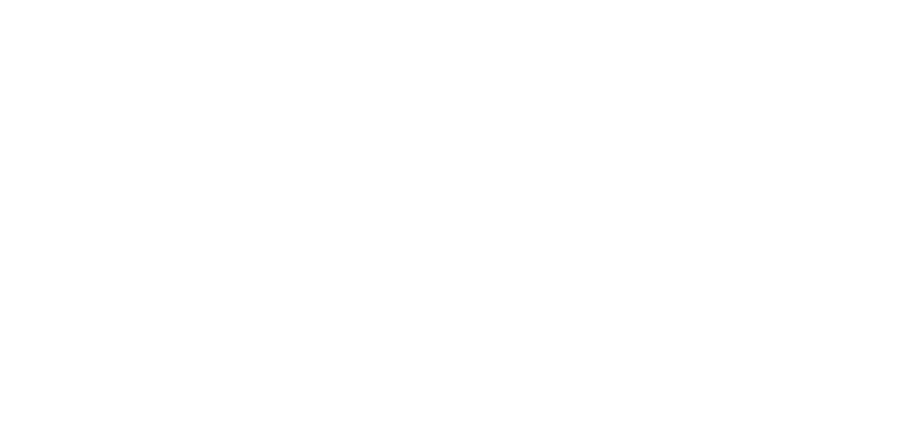
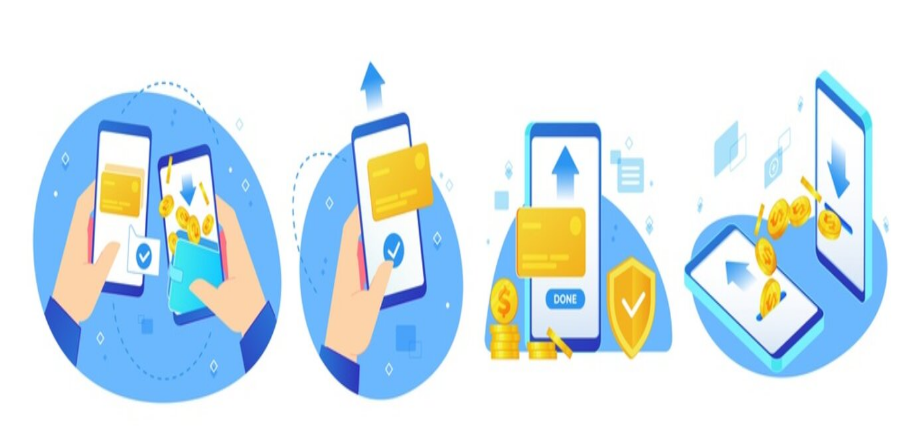
Before and after one commit to priyansi032005/Cashpal-money-tranfer-website-22CS006_22CS012, a React (Create React App) app in the folder frontend/: page /display in a window 1280 px wide. Before the commit this address had no page. Shown: the part 178-622 px from the top of the page, without its empty margins (229-1149 px from the left). Built offline with nearby package versions, Linux system fonts and the light colour scheme.

Commit message:
main imge

```diff
--- a/frontend/src/App.js
+++ b/frontend/src/App.js
@@ -6,6 +6,7 @@
 import Aboutus from "./pages/Aboutus/Aboutus";
 import Contact from "./pages/Contact/Contact";
 import Service from "./pages/Service/Service";
+import Display from "./pages/Display/Display";
 
 function App() {
   return (
@@ -17,6 +18,7 @@
         <Route path="/aboutus" element={<Aboutus />} />
         <Route path="/contact" element={<Contact />} />
         <Route path="/service" element={<Service />} />
+        <Route path="/display" element={<Display />} />
       </Routes>
     </div>
   );
--- a/frontend/src/pages/Aboutus/Aboutus.css
+++ b/frontend/src/pages/Aboutus/Aboutus.css
@@ -22,7 +22,7 @@
 }
 
 .about-us-content h2 {
-  color: #a0a0a0;
+  color: #000000;
   font-size: 24px;
   margin-bottom: 10px;
 }
--- a/frontend/src/pages/Aboutus/Aboutus.js
+++ b/frontend/src/pages/Aboutus/Aboutus.js
@@ -1,6 +1,6 @@
 import React from "react";
 import "./Aboutus.css";
-import main from "../../images/main.jpg";
+import main from "../../images/img2.jpg";
 const AboutUs = () => {
   return (
     <>
@@ -9,7 +9,9 @@
           <img src={main} />
         </div>
         <div className="about-us-content">
-          <h2>About us</h2>
+          <h2>
+            <b>About us</b>
+          </h2>
           <h3>We provide all types of recharge services</h3>
           <p>
             Our mobile recharge either prepaid or postpaid is just a click away
--- /dev/null
+++ b/frontend/src/pages/Display/Display.css
@@ -0,0 +1,50 @@
+.slider-container {
+  width: 300px;
+  margin: 20px auto;
+  text-align: center;
+}
+
+.slider {
+  width: 100%;
+  -webkit-appearance: none;
+  appearance: none;
+  height: 5px;
+  background: #ddd;
+  outline: none;
+  opacity: 0.7;
+  transition: opacity 0.2s;
+}
+
+.slider:hover {
+  opacity: 1;
+}
+
+.slider::-webkit-slider-thumb {
+  -webkit-appearance: none;
+  appearance: none;
+  width: 25px;
+  height: 25px;
+  background: #4caf50;
+  cursor: pointer;
+  border-radius: 50%;
+}
+
+.slider::-moz-range-thumb {
+  width: 25px;
+  height: 25px;
+  background: #4caf50;
+  cursor: pointer;
+  border-radius: 50%;
+}
+
+.slider-value {
+  font-size: 20px;
+  margin-top: 10px;
+}
+
+.slider-image img {
+  height: 400px;
+  width: 900px;
+  margin-left: -250px;
+  margin-top: 28px;
+}
--- /dev/null
+++ b/frontend/src/pages/Display/Display.js
@@ -0,0 +1,21 @@
+import React, { useState } from "react";
+import "./Display.css";
+import main from "../../images/main.jpg";
+
+const Slider = () => {
+  const [value, setValue] = useState(50);
+
+  const handleChange = (e) => {
+    setValue(e.target.value);
+  };
+
+  return (
+    <div className="slider-container">
+      <div className="slider-image">
+        <img src={main} />
+      </div>
+    </div>
+  );
+};
+
+export default Slider;
--- a/frontend/src/pages/Home.js
+++ b/frontend/src/pages/Home.js
@@ -5,6 +5,7 @@
 import Services from "./Service/Service";
 import Contact from "./Contact/Contact";
 import Footer from "./Footer/Footer";
+import Display from "./Display/Display";
 
 const Home = () => {
   const appStyles = {
@@ -17,6 +18,7 @@
     <div style={appStyles}>
       <Headers />
       <Navbar />
+      <Display />
       <About />
       <Services />
       <Contact />
--- a/frontend/src/pages/Navbar/Navbar.css
+++ b/frontend/src/pages/Navbar/Navbar.css
@@ -3,7 +3,7 @@
   display: flex;
   justify-content: space-between;
   align-items: center;
-  background-color: #333; /* Dark background */
+  background-color: #3380fc; /* Dark background */
   padding: 10px 20px;
   position: sticky; /* Sticks to the top of the page */
   top: 0;
--- a/frontend/src/pages/Service/Service.css
+++ b/frontend/src/pages/Service/Service.css
@@ -10,7 +10,7 @@
 }
 
 .services-subtitle {
-  color: #666;
+  color: #000000;
   margin-bottom: 40px;
   font-size: 1.1em;
 }
```
Also changed, not shown: frontend/src/images/img2.jpg (renamed from frontend/src/images/img-2.jpg).
